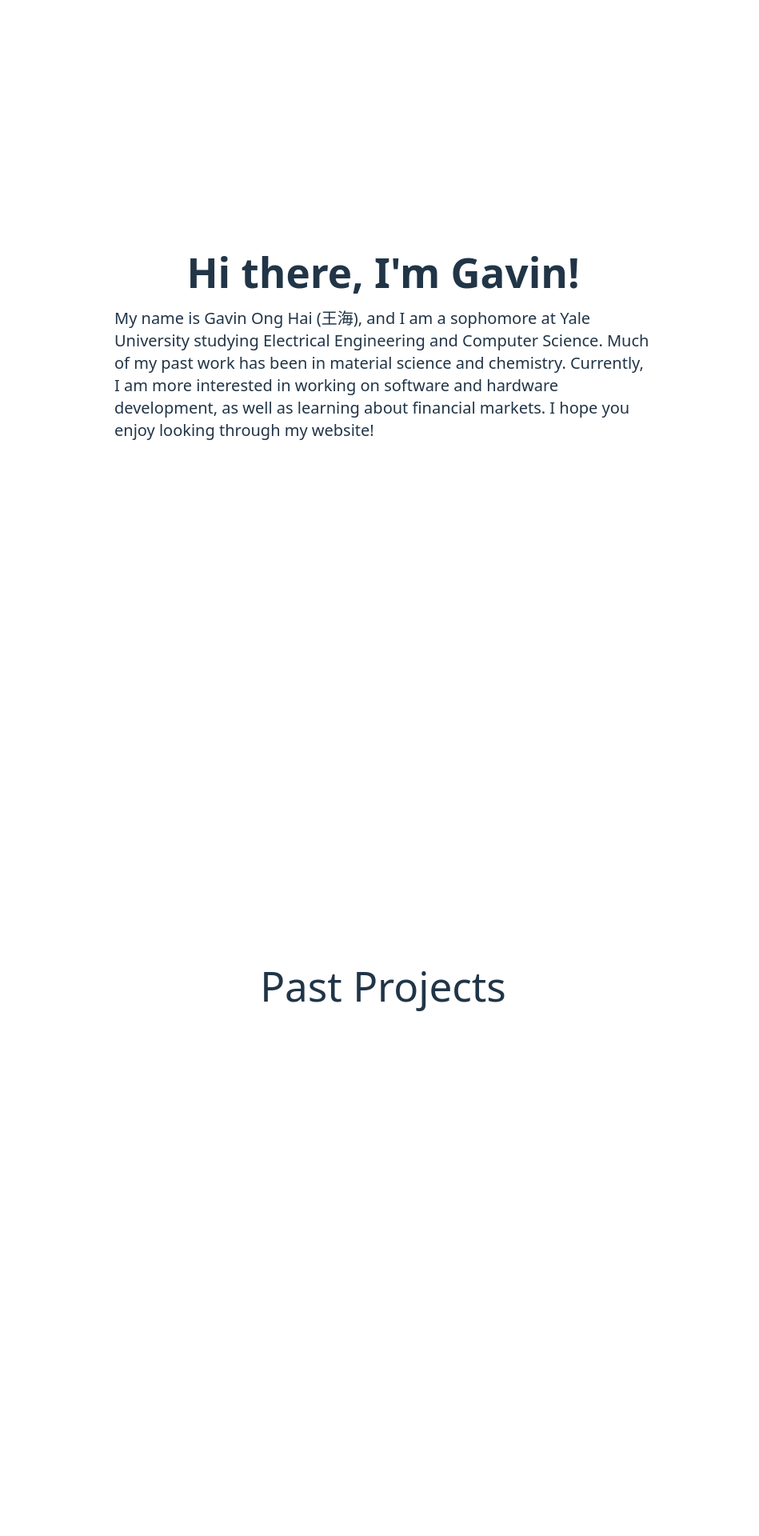
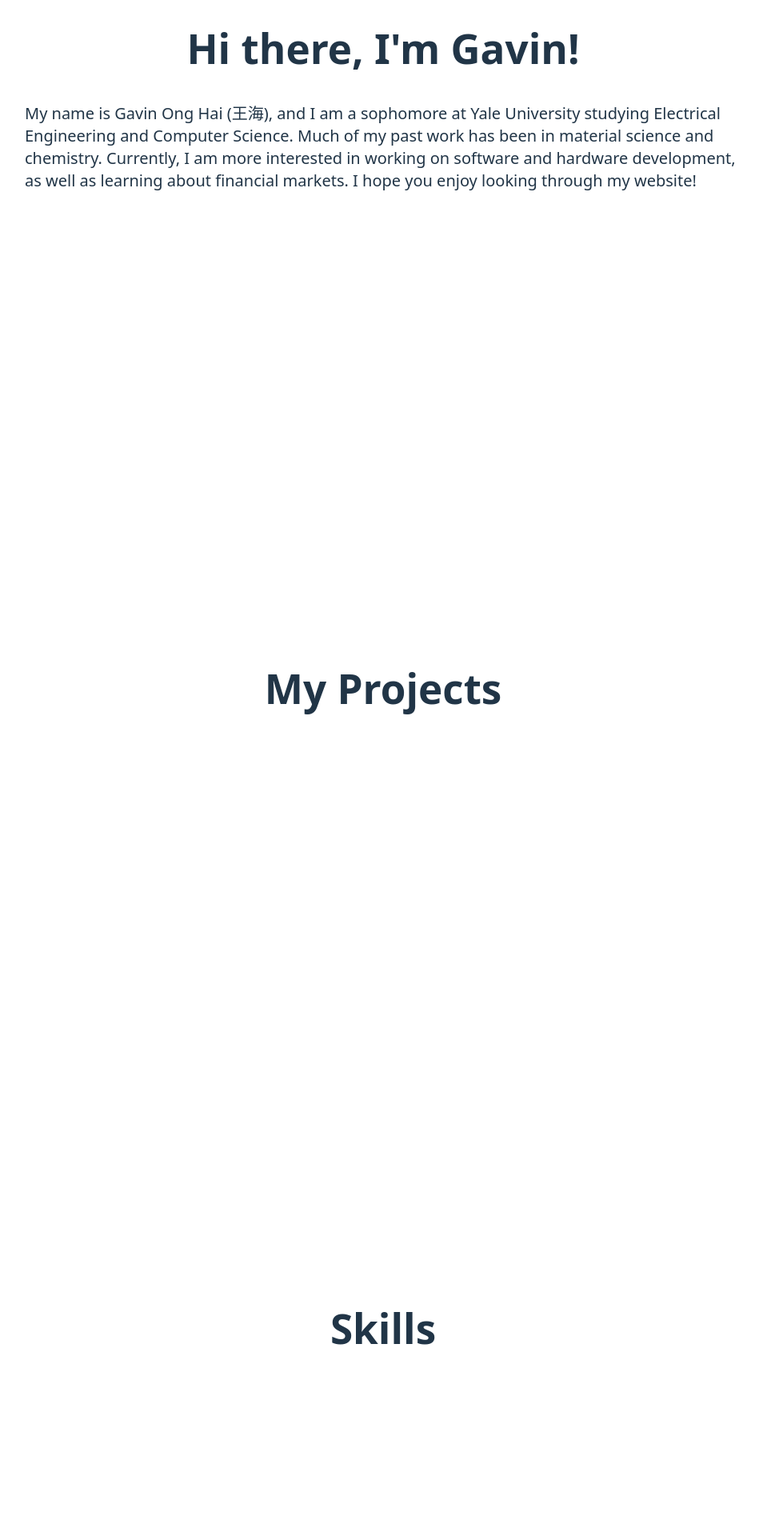
Before and after one commit to onghaig/onghaig.github.io, a React (Vite) app: page / in a window 1280 px wide. Shown: the top 1920 px of the page at 80% size, without its empty margins (265-1214 px from the left). Built offline with nearby package versions, Linux system fonts and the light colour scheme.

Commit message:
updated components.

```diff
--- a/package.json
+++ b/package.json
@@ -11,6 +11,7 @@
   },
   "dependencies": {
     "@tailwindcss/vite": "^4.1.11",
+    "framer-motion": "^12.23.12",
     "react": "^19.1.0",
     "react-dom": "^19.1.0",
     "react-scroll": "^1.9.3",
--- a/src/App.tsx
+++ b/src/App.tsx
@@ -12,13 +12,13 @@ function App() {
   const [count, setCount] = useState(0)
 
   return (
-    <div className="flex">
+    <div className="flex,">
       <Sidebar/>
       <main className="flex-1 pl-52">
       <AboutMe/>
       <Projects/>
+      <Skills/>
       <Resume/>
-      <Skills/>
       <Contact/>
       <Blog/>
       </main>
--- a/src/components/aboutme.tsx
+++ b/src/components/aboutme.tsx
@@ -1,13 +1,14 @@
 export default function AboutMe() {
     return (
-        <div className="flex flex-col items-center justify-center min-h-screen text-left">
+            <section id="about" className="relative h-screen">
+        <div className="flex flex-col items-center justify-around text-left">
             <div>
-                <h1 className="text-4xl font-bold mb-4">
+                <h1 className="text-4xl font-bold mb-10">
                     Hi there, I'm Gavin!
                 </h1>
             </div>
             <div>
-                <h2 className="text-xl font-medium max-w-2xl">
+                <h2 className="text-xl font-medium max-w-4xl">
                     My name is Gavin Ong Hai (王海), and I am a sophomore at Yale University studying
                     Electrical Engineering and Computer Science. Much of my past work has been in
                     material science and chemistry. Currently, I am more interested in working on software and hardware development,
@@ -15,5 +16,6 @@ export default function AboutMe() {
                 </h2>
             </div>
         </div>
+        </section>
     )
 }
--- a/src/components/blog.tsx
+++ b/src/components/blog.tsx
@@ -1,5 +1,9 @@
 export default function Blog() {
     return (
-          <></>
+        <section id="blog" className="relative h-screen">
+                <h1 className="text-4xl font-bold mb-4">
+                    Blog
+                </h1>
+        </section>
     )
 }
--- a/src/components/contact.tsx
+++ b/src/components/contact.tsx
@@ -1,5 +1,9 @@
 export default function Contact() {
     return (
-          <></>
+        <section id="contact" className="relative h-screen">
+                <h1 className="text-4xl font-bold mb-4">
+                    Contact Me
+                </h1>
+        </section>
     )
 }
--- a/src/components/projects.tsx
+++ b/src/components/projects.tsx
@@ -1,9 +1,9 @@
 export default function Projects() {
     return (
-        <div className="flex flex-col items-center justify-center min-h-screen text-left">
-          <h1>
-            Past Projects
-          </h1>
-        </div>
+        <section id="projects" className="relative h-screen">
+                <h1 className="text-4xl font-bold mb-4">
+                    My Projects
+                </h1>
+        </section>
     )
 }
--- a/src/components/resume.tsx
+++ b/src/components/resume.tsx
@@ -1,6 +1,7 @@
 export default function Resume() {
     return (
-        <div className="flex flex-col items-center justify-center min-h-screen text-left">
+        <section id="resume" className="relative h-screen">
+        <div className="flex flex-col items-center justify-center text-left">
             <div>
                 <h1 className="text-4xl font-bold mb-4">
                     My Resume
@@ -13,5 +14,6 @@ export default function Resume() {
                 </h2>
             </div>
         </div>
+        </section>
     )
 }
--- a/src/components/sidebar.tsx
+++ b/src/components/sidebar.tsx
@@ -27,7 +27,7 @@ export default function Sidebar() {
     <aside
       /* ⬅ fixed left edge, transparent → opaque on hover  */
       className="group fixed lg:inset-y-0 lg:left-0 lg:w-72
-                 lg:flex lg:flex-col lg:px-4 lg:py-8
+                 lg:flex lg:flex-col lg:px-2 lg:py-8
                  inset-x-0 top-0 flex-row justify-around
 
              bg-white/0           /* fully transparent by default  */
--- a/src/components/skills.tsx
+++ b/src/components/skills.tsx
@@ -1,5 +1,9 @@
 export default function Skills() {
     return (
-        <></>
+            <section id="skills" className="relative h-screen">
+                <h1 className="text-4xl font-bold mb-4">
+                    Skills
+                </h1>
+        </section>
     )
 }
--- a/src/index.css
+++ b/src/index.css
@@ -8,7 +8,7 @@ html { scroll-behavior: smooth; }
 
   color-scheme: light dark;
   color: rgba(255, 255, 255, 0.87);
-  background-color: #242424;
+  background-color: #060c14;
 
   font-synthesis: none;
   text-rendering: optimizeLegibility;
@@ -18,11 +18,11 @@ html { scroll-behavior: smooth; }
 
 a {
   font-weight: 500;
-  color: #646cff;
+  color: #ffffff;
   text-decoration: inherit;
 }
 a:hover {
-  color: #535bf2;
+  color: #ffffff;
 }
 
 body {
```
Also changed, not shown: 1 other file (tests, documents, lock files or other folders).
